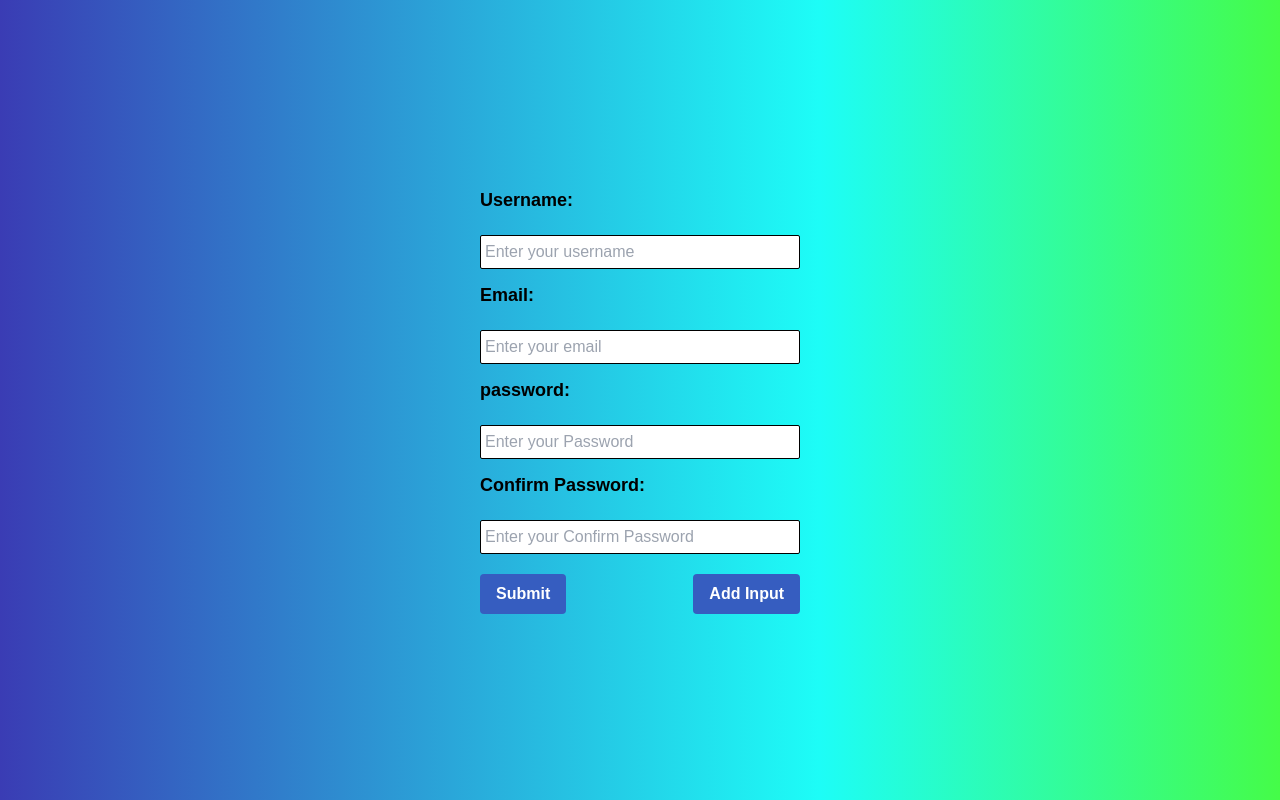
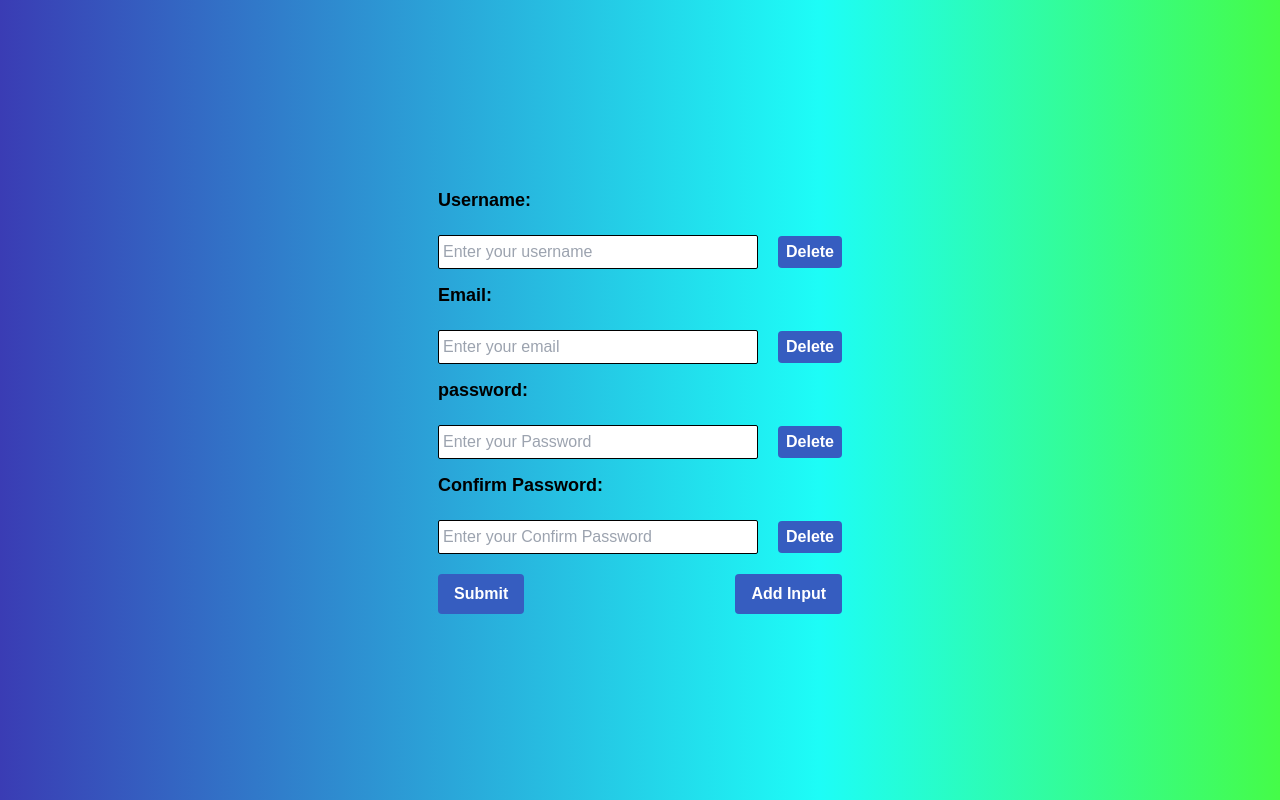
Before and after one commit to erkan4534/dynamic_form, a React (Vite) app: page / in a window 1280 px wide. Built offline with nearby package versions, Linux system fonts and the light colour scheme.

Commit message:
add delete button

```diff
--- a/src/components/FormInput.jsx
+++ b/src/components/FormInput.jsx
@@ -37,6 +37,7 @@ const FormInput = () => {
             key={input.id}
             {...input}
             setInputDataArray={setInputDataArray}
+            inputDataArray={inputDataArray}
           />
         ))}
         <div className="flex justify-between mt-2">
--- a/src/components/FormInputItem.jsx
+++ b/src/components/FormInputItem.jsx
@@ -1,11 +1,24 @@
 import PropTypes from "prop-types";
 
-const FormInputItem = (props) => {
-  const { id, name, placeholder, label, type } = props;
+const FormInputItem = ({
+  id,
+  name,
+  placeholder,
+  label,
+  type,
+  inputDataArray,
+  setInputDataArray,
+}) => {
+  function deleteItem(itemId) {
+    const newInputDataArray = inputDataArray.filter(({ id }) => id !== itemId);
+    setInputDataArray(newInputDataArray);
+  }
 
   return (
     <div className="flex flex-col gap-1 formInput">
       <label className="font-semibold text-lg">{label}:</label>
+
+      <div>
         <input
           className="leading-8 border-black rounded-sm placeholder:translate-x-1 w-80 my-3"
           id={id}
@@ -13,6 +26,16 @@ const FormInputItem = (props) => {
           type={type}
           placeholder={placeholder}
         />
+
+        <button
+          key={id}
+          type="button"
+          onClick={() => deleteItem(id)}
+          className="ml-5 bg-[#365DC0] hover:bg-blue-700 text-white font-bold py-1 px-2 rounded w-50"
+        >
+          Delete
+        </button>
+      </div>
     </div>
   );
 };
@@ -23,6 +46,8 @@ FormInputItem.propTypes = {
   placeholder: PropTypes.string,
   label: PropTypes.string,
   type: PropTypes.string,
+  inputDataArray: PropTypes.array,
+  setInputDataArray: PropTypes.func,
 };
 
 export default FormInputItem;
```
Lines whose indentation alone changed are shown as unchanged.
